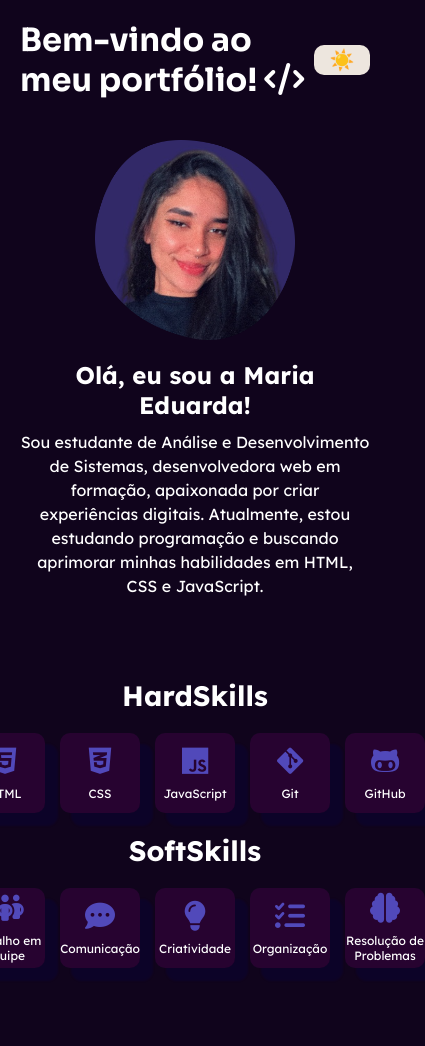
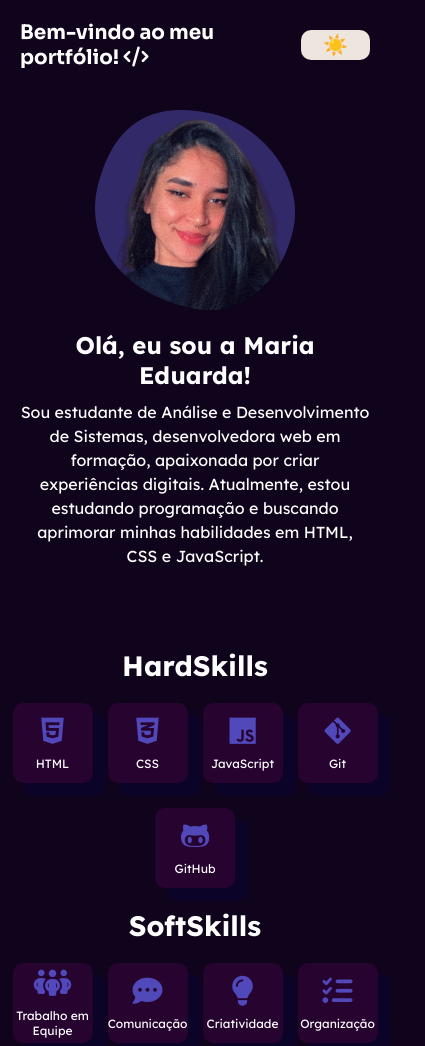
Before and after one commit to mariaesantana/meu-portfolio, a plain HTML site: page index.html in a window 390 px wide. Shown: the top 1046 px of the page, 425 px wide, since content can reach past the window. Drawn offline with Linux system fonts and the light colour scheme.

Commit message:
ajustando espaçamento da seção skill

```diff
--- a/style/style.css
+++ b/style/style.css
@@ -110,6 +110,7 @@ main{
     display: flex;
     gap: 25px;
     padding-top: 10px;
+    flex-wrap: wrap;
 }
 
 .skill{
@@ -316,6 +317,17 @@ footer {
 
 @media (max-width: 480px) {
 
+    header h1{
+        font-size: 20px;
+    }
+
+    #botao{
+        width: 80px;
+        height: 30px;
+    }
+
+
+
     #biografia div {
         width: 100%;
     }
```
